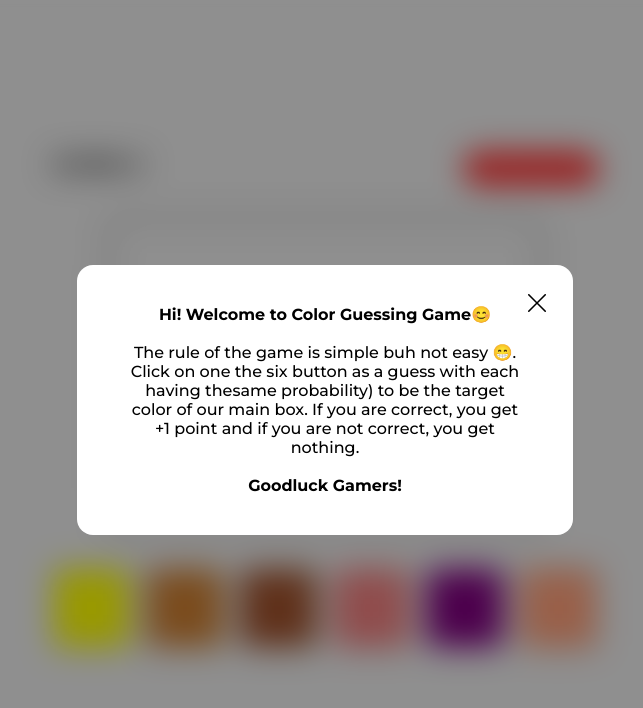
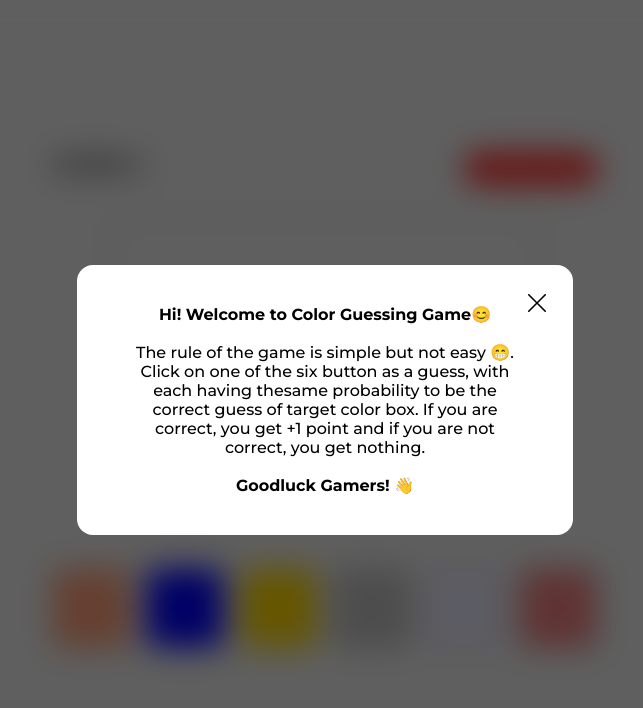
Before and after one commit to TechMartins72/Colour-Guess-Game_HNG1, a website built with Vite: page index.html in a window 1280 px wide. Both pictures are taken after a click on the button "INSTRUCTIONS". Shown: the whole page, without its empty margins (315-958 px from the left). Built offline with nearby package versions, Linux system fonts and the light colour scheme.

Commit message:
will the completed code including animation and functionality

```diff
--- a/index.html
+++ b/index.html
@@ -14,38 +14,42 @@
     <main id="app">
       <div id="modal">
         <div id="instruction_container">
-          <article id="instruction">
+          <article id="instruction" data-testid="gameInstructions">
             <span> Hi! Welcome to Color Guessing Game😊 <br /> </span>
             <br />
-            The rule of the game is simple buh not easy 😁.
-            <br />Click on one the six button as a guess with each having
-            thesame probability) to be the target color of our main box. If you
-            are correct, you get +1 point and if you are not correct, you get
-            nothing.
+            The rule of the game is simple but not easy 😁.
+            <br />Click on one of the six button as a guess, with each having
+            thesame probability to be the correct guess of target color box. If
+            you are correct, you get +1 point and if you are not correct, you
+            get nothing.
             <br />
             <br />
-            <span> Goodluck Gamers! </span>
+            <span> Goodluck Gamers! 👋 </span>
             <i class="bi bi-x-lg" id="close"></i>
           </article>
           <div id="result_container">
-            <h2 id="result"></h2>
-            <button id="reset">Play Again</button>
+            <h2 id="result" data-testid="gameStatus"></h2>
+            <button id="reset" data-testid="newGameButton">Play Again</button>
           </div>
         </div>
       </div>
       <div id="header">
-        <h3>SCORE: <span id="score"></span></h3>
+        <h3 data-testid="score">SCORE: <span id="score"></span></h3>
         <button id="instruction_btn">INSTRUCTIONS</button>
       </div>
       <div id="color_container">
-        <div id="target_color_box" class="not_selected"></div>
+        <div
+          id="target_color_box"
+          data-testid="colorBox"
+          class="not_selected"
+        ></div>
         <div id="options_container">
-          <button class="color_box"></button>
-          <button class="color_box"></button>
-          <button class="color_box"></button>
-          <button class="color_box"></button>
-          <button class="color_box"></button>
-          <button class="color_box"></button>
+          <button class="color_box" data-testid="colorOption"></button>
+          <button class="color_box" data-testid="colorOption"></button>
+          <button class="color_box" data-testid="colorOption"></button>
+          <button class="color_box" data-testid="colorOption"></button>
+          <button class="color_box" data-testid="colorOption"></button>
+          <button class="color_box" data-testid="colorOption"></button>
         </div>
       </div>
     </main>
--- a/src/main.js
+++ b/src/main.js
@@ -33,10 +33,11 @@ const colors_array = [
   "#FFA07A", // Light Salmon
   "#E6E6FA", // Lavender
 ];
-
+let sixUniqueColors;
+let option;
+let target;
 const colorBoxesArray = Array.from(color_boxes);
 let _score = 0;
-let current_color_options = [];
 
 function generateUniqueColors(array, numUnique) {
   const uniqueColors = new Set();
@@ -50,27 +51,37 @@ function generateUniqueColors(array, numUnique) {
   return Array.from(uniqueColors);
 }
 
-const sixUniqueColors = generateUniqueColors(colors_array, 6);
-
 instruction_btn.addEventListener("click", () => {
-  modal.style.visibility = "visible";
+  modal.style.display = "block";
   result_container.style.display = "none";
   instruction.style.display = "block";
+  instruction_container.style.animation = "slideDown";
+  instruction_container.style.animationDuration = "500ms";
 });
 
 close.addEventListener("click", () => {
-  modal.style.visibility = "hidden";
+  modal.style.display = "none";
 });
 
+const addscore = () => {
+  if (option == target) {
+    _score++;
+    score.innerText = _score;
+  }
+};
+
 replay_btn.addEventListener("click", () => {
-  modal.style.visibility = "hidden";
+  modal.style.display = "none";
   target_color_box.style.backgroundColor = "transparent";
   target_color_box.classList.add("not_selected");
+  addscore();
+  gameStart();
 });
 
 score.innerText = _score;
 
 const gameStart = () => {
+  sixUniqueColors = generateUniqueColors(colors_array, 6);
   colorBoxesArray.forEach((color_box, index) => {
     color_box.style.backgroundColor = sixUniqueColors[index];
     color_box.addEventListener("click", (e) => {
@@ -79,22 +90,26 @@ const gameStart = () => {
       target_color_box.style.backgroundColor = _targetColor;
       target_color_box.classList.remove("not_selected");
 
-      resultChecker(sixUniqueColors[index], _targetColor);
+      setTimeout(() => {
+        resultChecker(sixUniqueColors[index], _targetColor);
+      }, 500);
     });
   });
 };
 
-const resultChecker = (first, second) => {
-  if (first == second) {
-    _score++;
-    score.innerText = _score;
+const resultChecker = (option_color, target_box_color) => {
+  option = option_color;
+  target = target_box_color;
+  if (option_color == target_box_color) {
     result.innerText = "YOU ARE CORRECT 🏆😃";
   } else {
     result.innerText = "YOU ARE WRONG 😢😓";
   }
   result_container.style.display = "block";
+  instruction_container.style.animation = "slideDown";
+  instruction_container.style.animationDuration = "500ms";
   instruction.style.display = "none";
-  modal.style.visibility = "visible";
+  modal.style.display = "block";
 };
 
 gameStart();
--- a/src/style.css
+++ b/src/style.css
@@ -59,7 +59,7 @@ main {
   align-items: center;
 }
 #target_color_box.not_selected {
-  border: 3px dotted #333;
+  border: 3px dotted #c4acac;
 }
 #options_container {
   width: 100%;
@@ -67,6 +67,7 @@ main {
   gap: 1rem;
 }
 #options_container button {
+  animation: slideUp 0.7s;
   border: 1px solid gray;
   height: 5rem;
   flex: 1;
@@ -94,14 +95,13 @@ main {
   transform: scale(1.07);
 }
 #modal {
-  visibility: hidden;
-  transition: 0.2s ease-in-out;
+  display: none;
   width: 100%;
   height: 100%;
   position: absolute;
   top: 0;
   left: 0;
-  background: rgba(0, 0, 0, 0.4);
+  background: rgba(0, 0, 0, 0.6);
   backdrop-filter: blur(1rem);
   z-index: 10;
 }
@@ -155,5 +155,24 @@ article span {
   }
 }
 
-@keyframes animate {
+@keyframes slideUp {
+  from {
+    transform: translateY(30px);
+    opacity: 0;
+  }
+  to {
+    transform: translateY(0);
+    opacity: 1;
+  }
 }
+
+@keyframes slideDown {
+  from {
+    transform: translate(-50%, 70%) scale(0.4);
+    opacity: 0;
+  }
+  to {
+    transform: translate(-50%, -50%) scale(1);
+    opacity: 1;
+  }
+}
```
